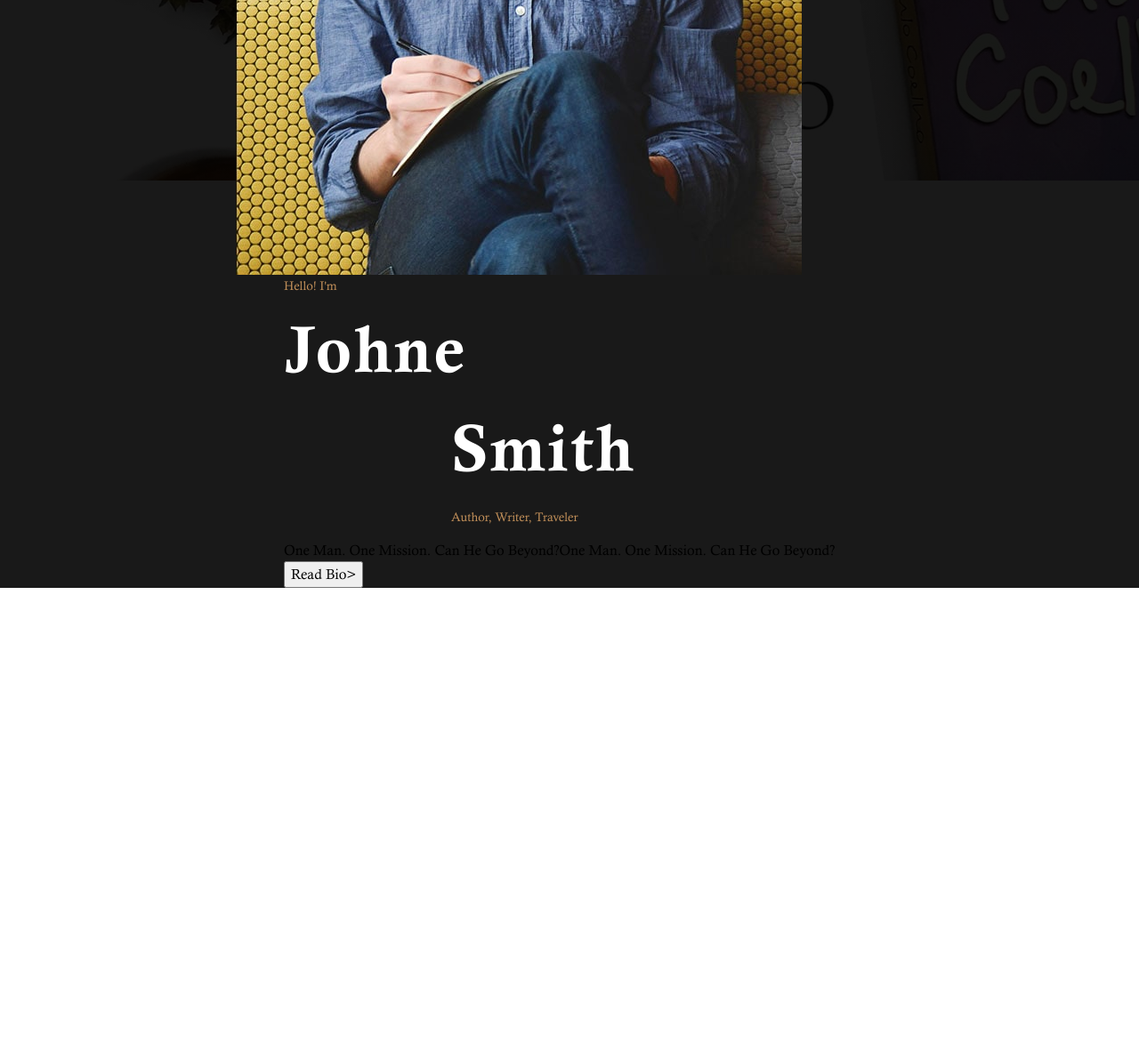
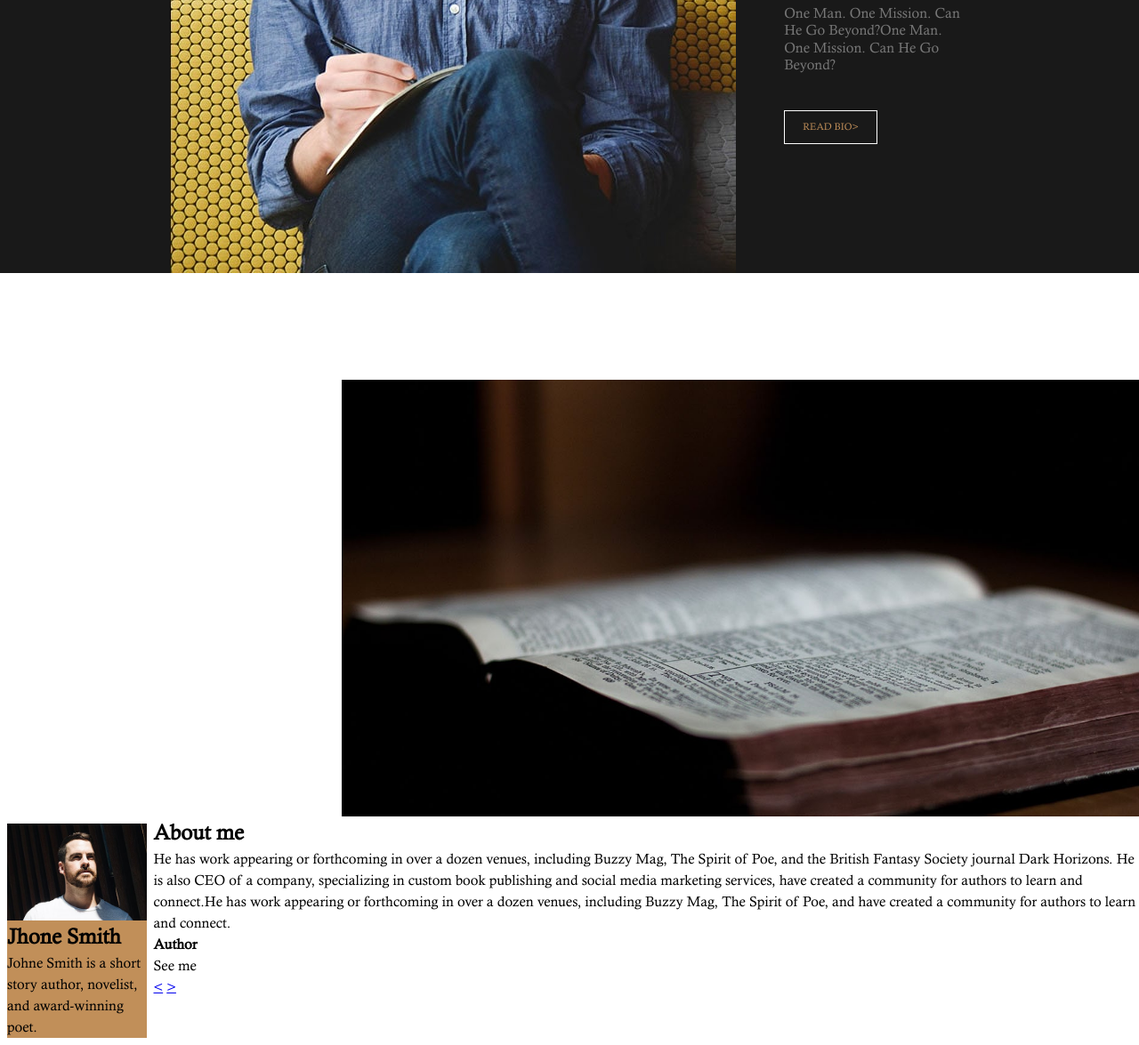
Before and after one commit to yousafsabir/12-jsbooks-lg, a plain HTML site: page index.html in a window 1280 px wide. Shown: the part 659-1834 px from the top of the page at 89% size. Before the commit the page ends 1320 px from the top, so only its background shows below. Drawn offline with Linux system fonts and the light colour scheme.

Commit message:
started styling pg2

```diff
--- a/index.html
+++ b/index.html
@@ -32,7 +32,9 @@
               /></a>
             </li>
             <li>
-              <a href="#"><i class="fa-solid fa-bars"></i></a>
+              <a href="#"
+                ><img src="./assests/images/icons8-menu-50.png" alt=""
+              /></a>
             </li>
           </ul>
         </nav>
@@ -44,9 +46,9 @@
           />
           <div class="hero-text">
             <span>Hello! I'm</span>
-            <h1>Johne</h1>
+            <h2>Johne</h2>
             <div class="righted-text">
-              <h1>Smith</h1>
+              <h2 class="mg-bt">Smith</h2>
               <span>Author, Writer, Traveler</span>
             </div>
             <p>
@@ -58,5 +60,31 @@
         </div>
       </div>
     </section>
+    <section class="pg2">
+      <div class="container1">
+        <img src="./assests/images/about-me-bckg.jpg" alt="" />
+      </div>
+      <div class="about-content">
+          <div class="intro">
+            <img src="./assests/images/about-me.jpg" alt="" />
+            <h2>Jhone Smith</h2>
+            <p>
+              Johne Smith is a short story author, novelist, and award-winning
+              poet.
+            </p>
+          </div>
+          <div class="about">
+            <h2>About me</h2>
+            <p>He has work appearing or forthcoming in over a dozen venues, including Buzzy Mag, The Spirit of Poe, and the British Fantasy Society journal Dark Horizons. He is also CEO of a company, specializing in custom book publishing and social media marketing services, have created a community for authors to learn and connect.He has work appearing or forthcoming in over a dozen venues, including Buzzy Mag, The Spirit of Poe, and have created a community for authors to learn and connect.</p>
+            <h4>Author</h4>
+            <p>See me</p>
+            <div class="icons">
+              <a href="#"><</a>
+              <a href="#">></a>
+            </div>
+          </div>
+        </div>
+      <div class="container2"></div>
+    </section>
   </body>
 </html>
--- a/styles/style.scss
+++ b/styles/style.scss
@@ -20,12 +20,12 @@
   margin: 0;
 }
 
-// @mixin flex($direction, $x, $y) {
-//   display: flex;
-//   flex-direction: $direction;
-//   justify-content: $x;
-//   align-items: $y;
-// }
+@mixin flex($direction, $x, $y) {
+  display: flex;
+  flex-direction: $direction;
+  justify-content: $x;
+  align-items: $y;
+}
 
 // <----Configuration---->
 // =>fonts
@@ -34,6 +34,7 @@ $ff-bold: "Calisto-MT-Bold";
 $ff-italic: "Caclisto-MT-Italic";
 // =>colors
 $gold: #c18f59;
+$grey: #777;
 
 // <----Styles---->
 body {
@@ -42,32 +43,40 @@ body {
 // ===>pg1
 .pg1 {
   width: 100%;
-  background: linear-gradient(rgba(0, 0, 0, 0.9), rgba(0,  0, 0, 0.9)),
+  background: linear-gradient(rgba(0, 0, 0, 0.9), rgba(0, 0, 0, 0.9)),
     url(../assests/images/top-banner-bckg.jpg);
-  background-size: 142%;
+  background-size: 108%;
   // background-attachment: fixed;
-  background-position: 50% 2%;
+  background-position: 50% 0%;
   background-repeat: no-repeat;
+  margin-bottom: 120px;
 
   .pg1-container {
-    width: 58.60%;
+    width: 58.6%;
     margin: 0 auto;
 
     nav {
       width: 100%;
-      padding: 45px 0;
+      padding: 44px 0;
       margin-bottom: 115px;
       ul {
         padding-left: 0;
         display: flex;
         align-items: center;
         justify-content: space-between;
+
+        // increasing font size of menu icon
+        li:nth-child(2) {
+          img {
+            width: 30px;
+          }
+        }
       }
     }
 
     .hero-section {
       width: 100%;
-      // @include flex(row, center, center);
+      @include flex(row, center, center);
 
       .hero-img {
         flex-basis: 55%;
@@ -82,19 +91,80 @@ body {
           font-size: 14px;
           color: $gold;
           margin-bottom: 15px;
+
+          // adding margin bottom to the first span
+          &:first-child {
+            margin-bottom: 15px;
+          }
         }
 
-        h1 {
+        h2 {
           font-size: 74px;
           letter-spacing: 3px;
+          line-height: 1.2;
           color: #fff;
           font-family: $ff-bold;
+
+          // &:last-child {
+          //   margin-bottom: 10px;
+          // }
+        }
+        // nth child didn't work, so had to give another class
+        .mg-bt {
+          margin-bottom: 10px;
         }
 
         .righted-text {
           padding-left: 27%;
+          margin-bottom: 8px;
+        }
+
+        p {
+          line-height: 1.2;
+          color: $grey;
+          margin-bottom: 42px;
+        }
+
+        button {
+          // display: inline-block;
+          padding: 10px 20px;
+          font-size: 11px;
+          background: transparent;
+          text-transform: uppercase;
+          text-decoration: none;
+          color: #c18f59;
+          border: 1px solid #fff;
+
+          &:hover {
+            // PPPPPPPP-transition not working
+            transition: linear 0.3s ease;
+            color: $grey;
+            cursor: pointer;
+          }
         }
       }
     }
   }
 }
+
+// ===>pg2
+.pg2 {
+  .container1 {
+    display: flex;
+    justify-content: flex-end;
+    position: relative;
+    img {
+      width: 70%;
+    }
+  }
+
+  .about-content {
+      display: flex;
+
+      .intro {
+        min-height: 100px;
+        background-color: #c18f59;
+        border: 8px solid #fff;
+      }
+  }
+}
```
Also changed, not shown: assests/images/icons8-menu-50.png (added), assests/images/icons8-menu.gif (added), styles/style.css, 1 other file.
